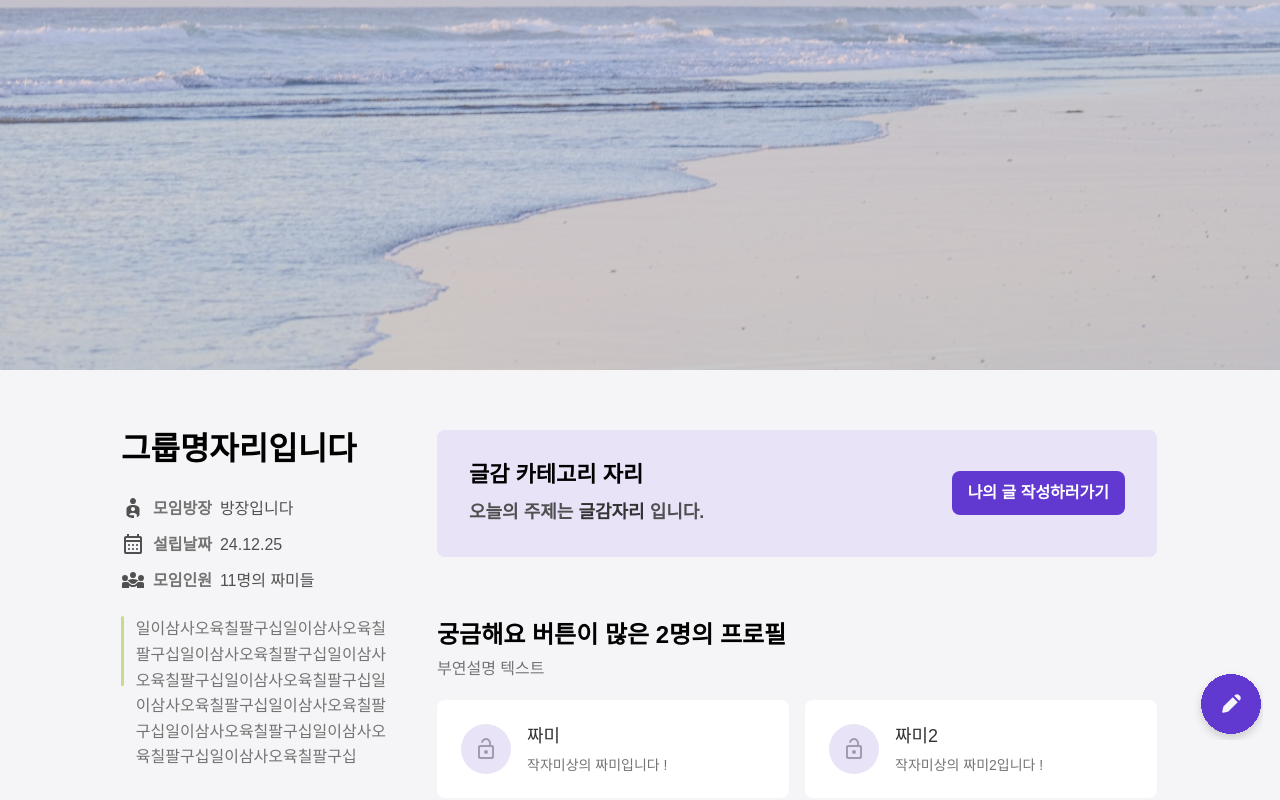
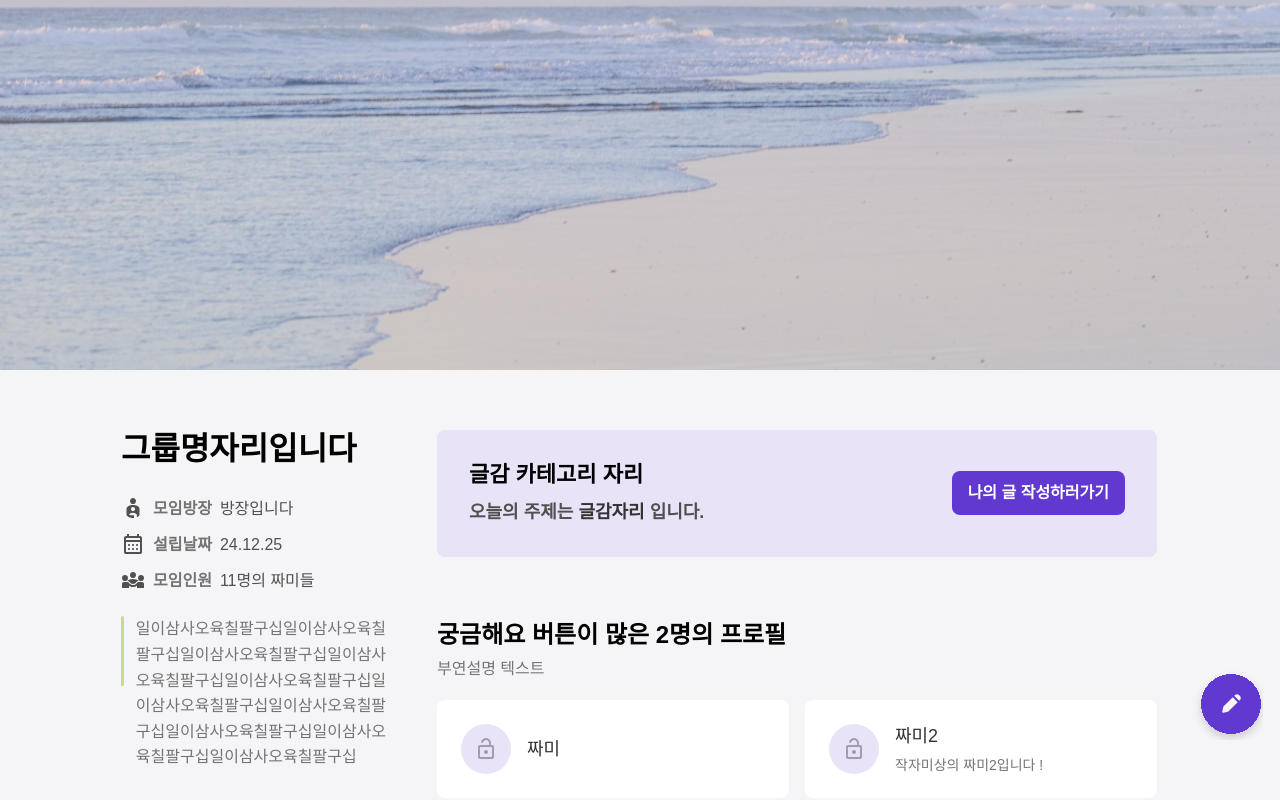
Before and after one commit to Mile-Writings/Mile-Client, a React (Vite) app: page /group/1 in a window 1280 px wide. Shown: the top 800 px of the page. Built offline with nearby package versions, Linux system fonts and the light colour scheme; a web font is replaced by a local one; what emotion-reset would draw is missing.

Commit message:
feat/#55 : 프로필 소개글 없는 버전 / 있는 버전 분기

```diff
--- a/src/pages/groupFeed/CuriousProfile.tsx
+++ b/src/pages/groupFeed/CuriousProfile.tsx
@@ -10,8 +10,14 @@ const CuriousProfile = () => {
         <CuriousProfileLayout key={index}>
           <GroupCuriousProfileOpenIc />
           <ProfileWrapper>
-            <ProfileTitle>{writer.writerName}</ProfileTitle>
-            <ProfileDetail>{writer.information}</ProfileDetail>
+            {writer.information == '' ? (
+              <ProfileTitle>{writer.writerName}</ProfileTitle>
+            ) : (
+              <>
+                <ProfileTitle>{writer.writerName}</ProfileTitle>
+                <ProfileDetail>{writer.information}</ProfileDetail>
+              </>
+            )}
           </ProfileWrapper>
         </CuriousProfileLayout>
       ))}
--- a/src/pages/groupFeed/constants/CURIOUS_PROFILE.tsx
+++ b/src/pages/groupFeed/constants/CURIOUS_PROFILE.tsx
@@ -2,7 +2,7 @@ export const CURIOUS_PROFILE = {
   popularWriters: [
     {
       writerName: '짜미',
-      information: '작자미상의 짜미입니다 !',
+      information: '',
     },
     {
       writerName: '짜미2',
```
